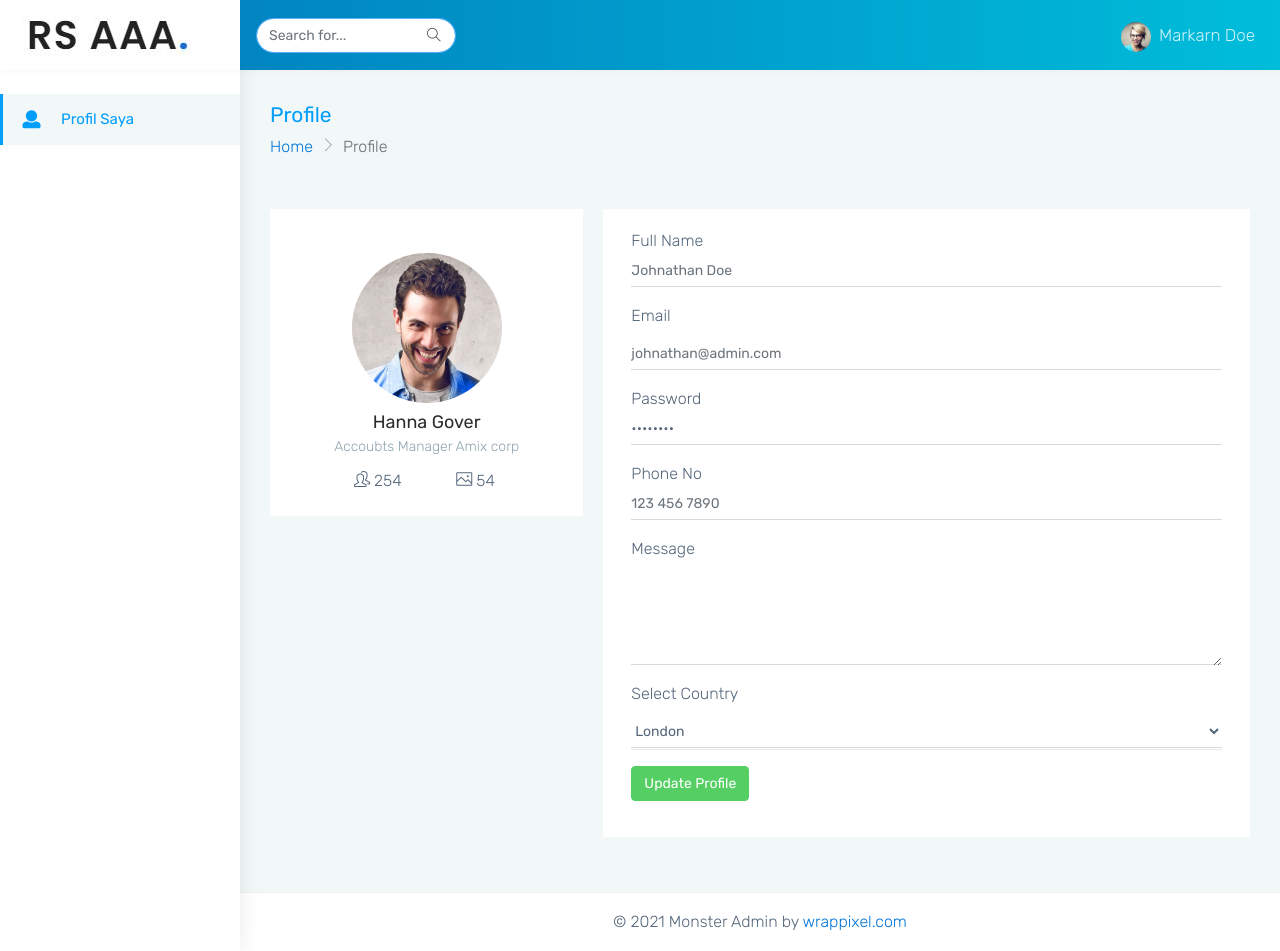
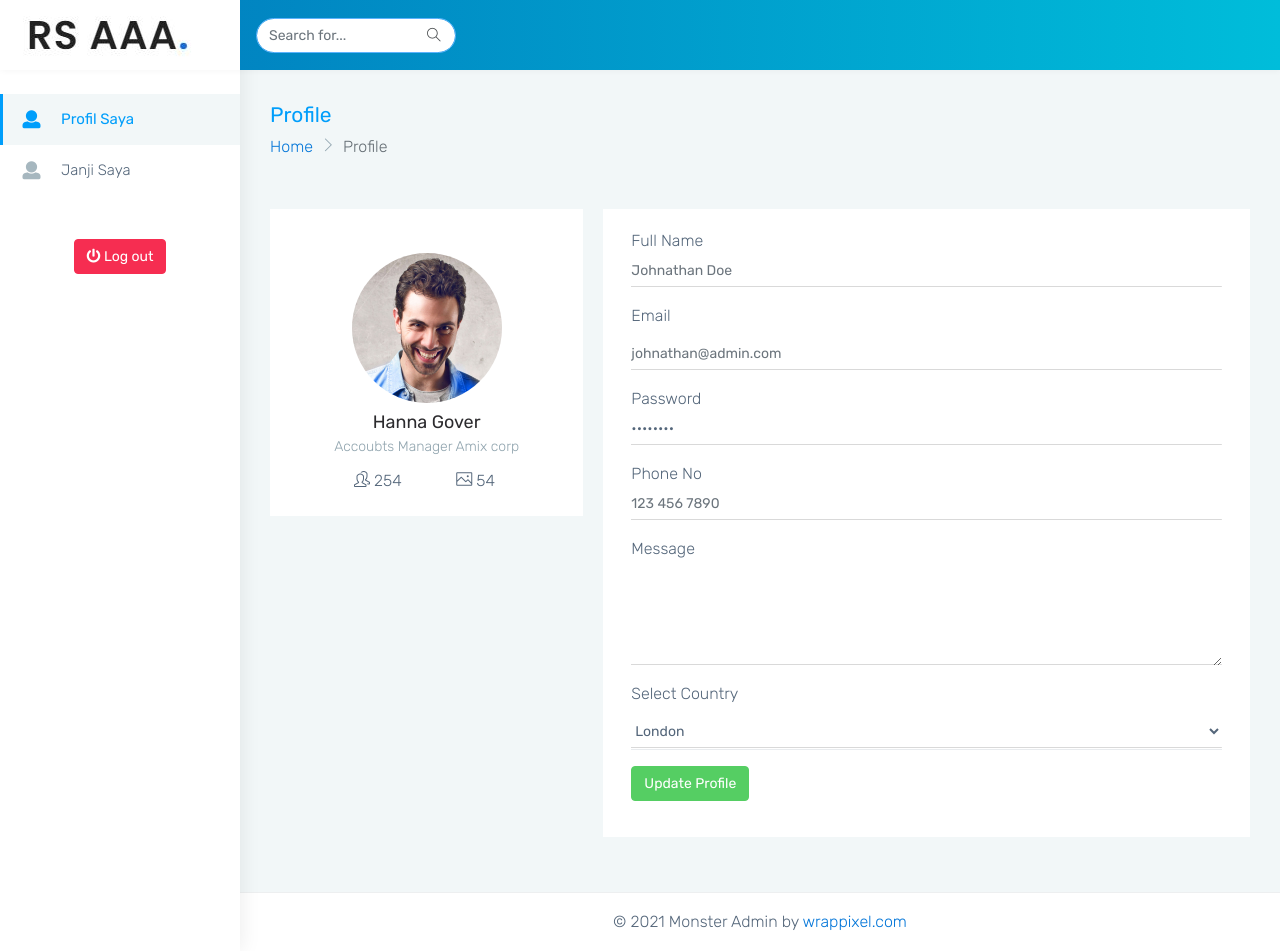
Before and after one commit to irhamrizaldy/rsuin-pus, a PHP site: page /user/pages-profile.php in a window 1280 px wide. Run offline with PHP 8.4, Linux system fonts and the light colour scheme; some web fonts are replaced.

Commit message:
get user session

```diff
--- a/index.php
+++ b/index.php
@@ -22,7 +22,7 @@ include 'header.php';
         <?php
         if (isset($_SESSION["usernameUser"])) { ?>
           <li>
-            <a class="dropdown-toggle" data-toggle="dropdown" href="#"><?= ($_SESSION['nameUser']) ?></a>
+            <a class="dropdown-toggle" data-toggle="dropdown" href="#"><?= ($_SESSION["nameUser"]) ?></a>
             <div class="dropdown-menu">
               <a class="dropdown-item text-center" href="user/pages-profile.php">Profile</a>
               <div class="dropdown-divider"></div>
@@ -30,7 +30,7 @@ include 'header.php';
             </div>
           </li>
           <div>
-            <img class="img-profile rounded-circle" width="45px" src="assets/foto/<?= $_SESSION['photoUser'] ?>">
+            <img class="img-profile rounded-circle" width="45px" src="assets/foto/<?= $_SESSION["photoUser"] ?>">
           </div>
         <?php } else { ?>
           <li><a href='login.php' class='login'>Login</a></li>
--- a/user/pages-profile.php
+++ b/user/pages-profile.php
@@ -96,15 +96,18 @@ session_start();
                     <!-- Right side toggle and nav items -->
                     <!-- ============================================================== -->
                     <ul class="navbar-nav">
+                        <?php
+                        if (isset($_SESSION["usernameUser"])) { ?>
                             <!-- ============================================================== -->
                             <!-- User profile and search -->
                             <!-- ============================================================== -->
                             <li class="nav-item dropdown">
                                 <a class="nav-link dropdown-toggle waves-effect waves-dark" href="#" id="navbarDropdown" role="button" data-bs-toggle="dropdown" aria-expanded="false">
-                                <img src="assets/images/users/1.jpg" alt="user" class="profile-pic me-2">Markarn Doe
+                                    <img src="../assets/foto/<?= $_SESSION["photoUser"] ?>" alt="user" class="profile-pic me-2"><?= ($_SESSION["nameUser"]) ?>
                                 </a>
                                 <ul class="dropdown-menu show" aria-labelledby="navbarDropdown"></ul>
                             </li>
+                        <?php } ?>
                     </ul>
                 </div>
             </nav>
@@ -124,6 +127,13 @@ session_start();
                         <!-- User Profile-->
                         <li class="sidebar-item"> <a class="sidebar-link waves-effect waves-dark sidebar-link" href="pages-profile.php" aria-expanded="false">
                                 <i class="me-3 fa fa-user" aria-hidden="true"></i><span class="hide-menu">Profil Saya</span></a>
+                        </li>
+                        <li class="sidebar-item"> <a class="sidebar-link waves-effect waves-dark sidebar-link" href="janji-saya.php" aria-expanded="false">
+                                <i class="me-3 fa fa-user" aria-hidden="true"></i><span class="hide-menu">Janji Saya</span></a>
+                        </li>
+                        <li class="text-center p-20 upgrade-btn">
+                            <a href='../includes/logout.inc.php' class="btn btn-danger text-white mt-4"><i class="mr-3 fas fa-power-off" aria-hidden="true"></i> Log out
+                            </a>
                         </li>
                     </ul>
 
```
Lines whose indentation alone changed are shown as unchanged.
